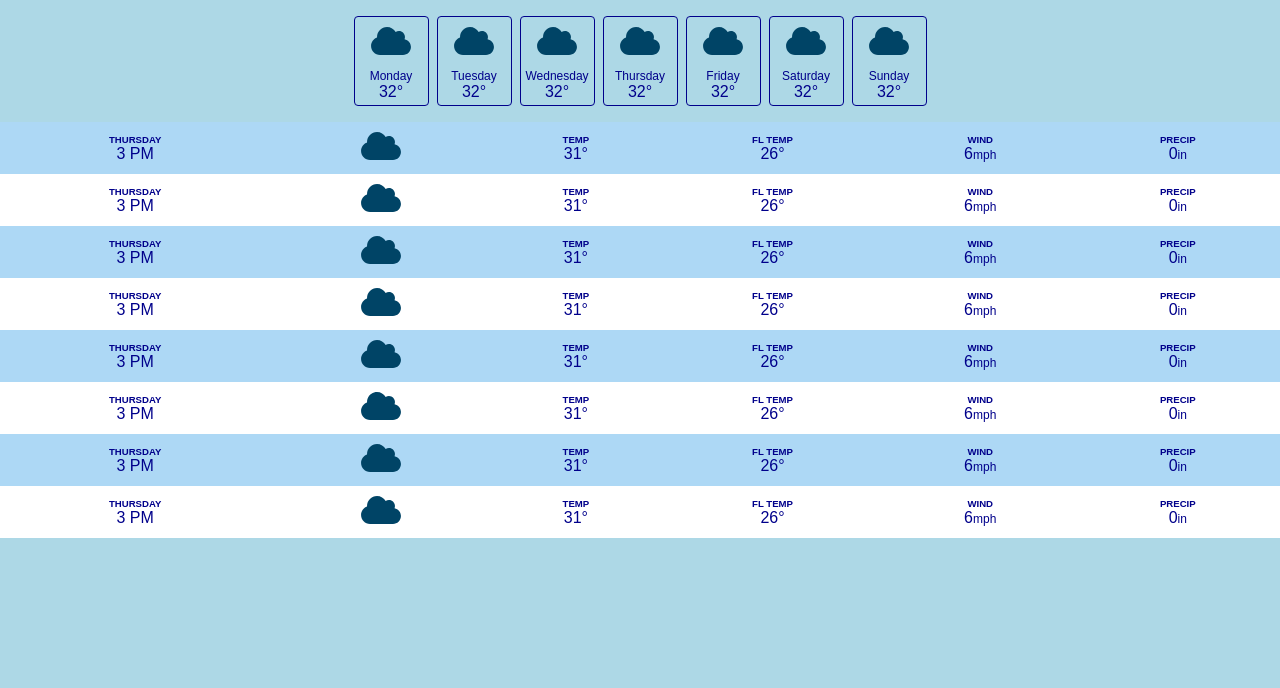
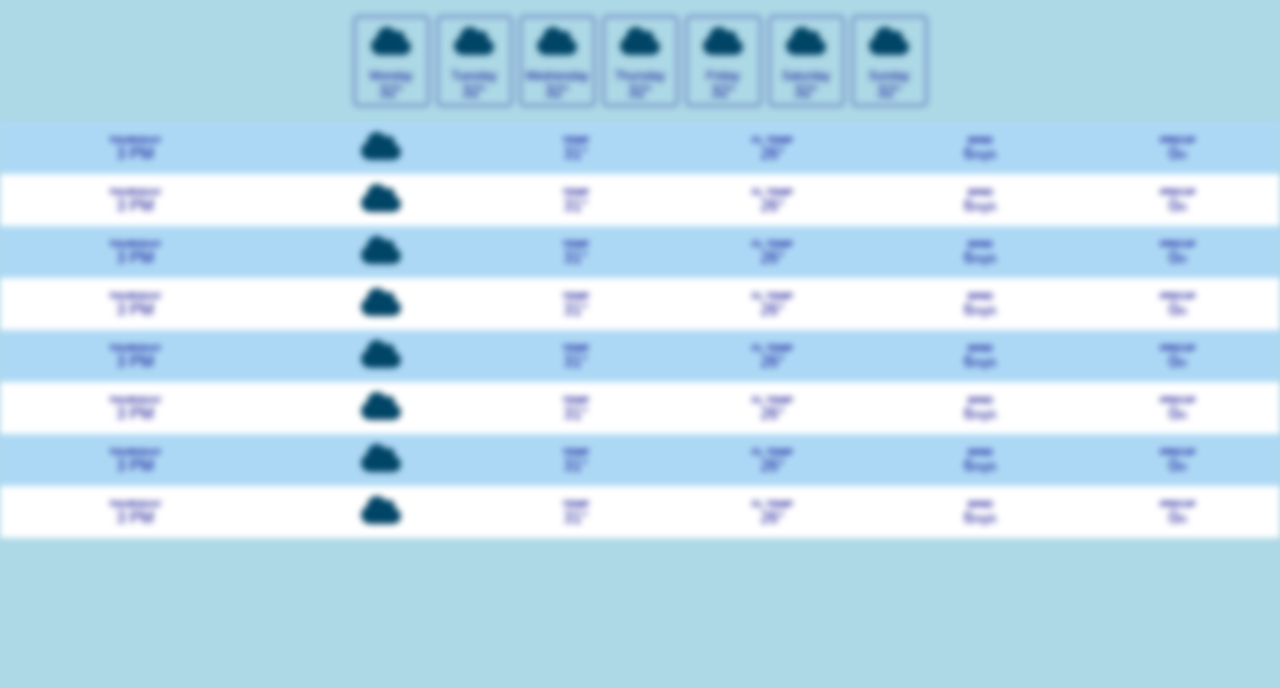
Before and after one commit to daniel-loran/wdd_330_final, a website built with Vite: page index.html in a window 1280 px wide. Shown: the part 112-800 px from the top of the page. Built offline with nearby package versions, Linux system fonts and the light colour scheme; no server answers.

Commit message:
used blur on page

```diff
--- a/index.html
+++ b/index.html
@@ -4,7 +4,7 @@
     <meta charset="UTF-8" />
     <meta name="viewport" content="width=device-width, initial-scale=1.0" />
   </head>
-  <body class="blur">
+  <body class="blurred">
     <header class="header">
       <div class="header-left">
         <img class="weather-icon large" src="icons/sun.svg" alt="" data-current-icon />
```
